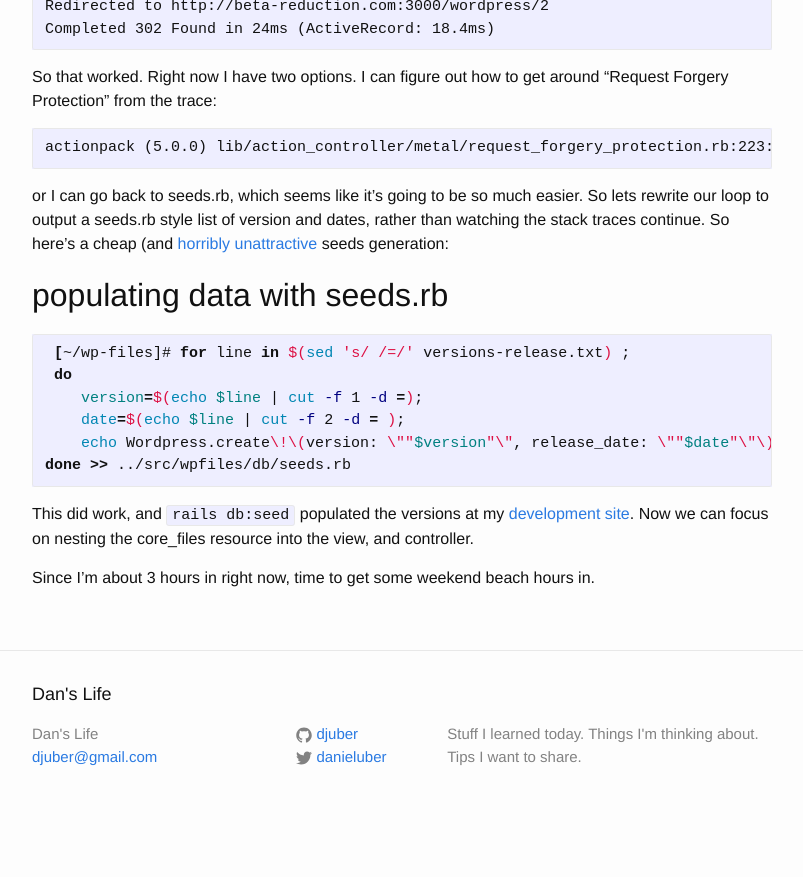
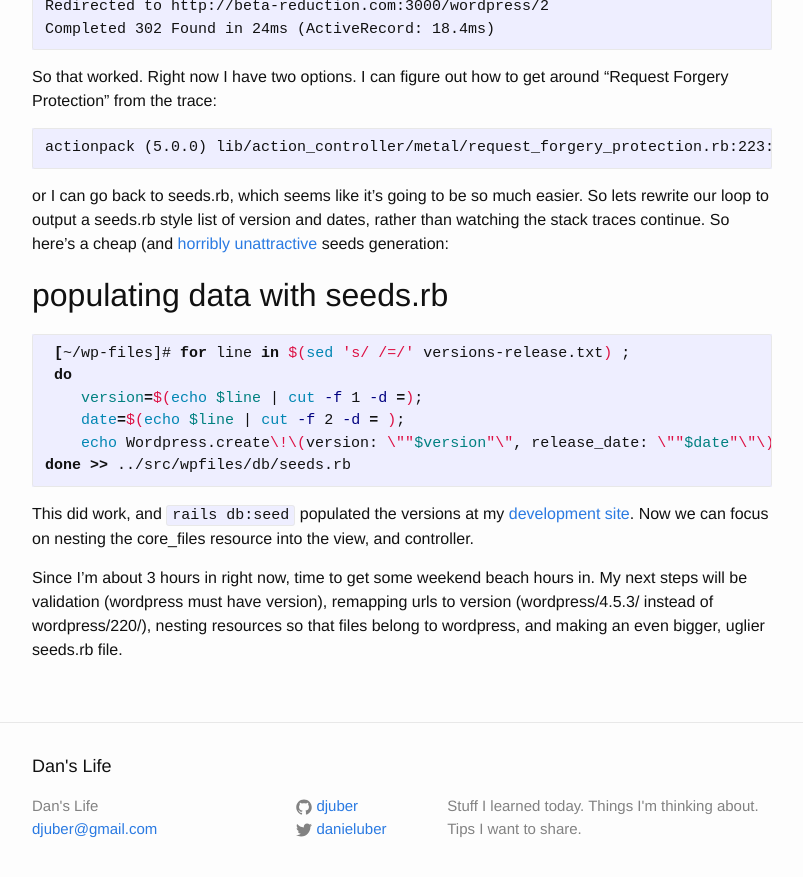
Before and after one commit to djuber/myblog, a Jekyll site: the page built from wordpress-files.md, in a window 1280 px wide and 900 px high, scrolled down 6060 px. Shown: the top 877 px of the window, without its empty margins (238-1041 px from the left). Built offline with Jekyll 4.4.1, drawn with Linux system fonts in a browser that asks for light colours; before the commit the page ends 6888 px from its top, so only the background shows below that.

Commit message:
automated 2016-07-09-16:17:15

````diff
--- a/wordpress-files.md
+++ b/wordpress-files.md
@@ -279,4 +279,4 @@ done >> ../src/wpfiles/db/seeds.rb
 
 This did work, and ```rails db:seed``` populated the versions at my [development site](http://beta-reduction.com:3000/wordpress). Now we can focus on nesting the core_files resource into the view, and controller.
 
-Since I'm about 3 hours in right now, time to get some weekend beach hours in.
+Since I'm about 3 hours in right now, time to get some weekend beach hours in. My next steps will be validation (wordpress must have version), remapping urls to version (wordpress/4.5.3/ instead of wordpress/220/), nesting resources so that files belong to wordpress, and making an even bigger, uglier seeds.rb file.
````
